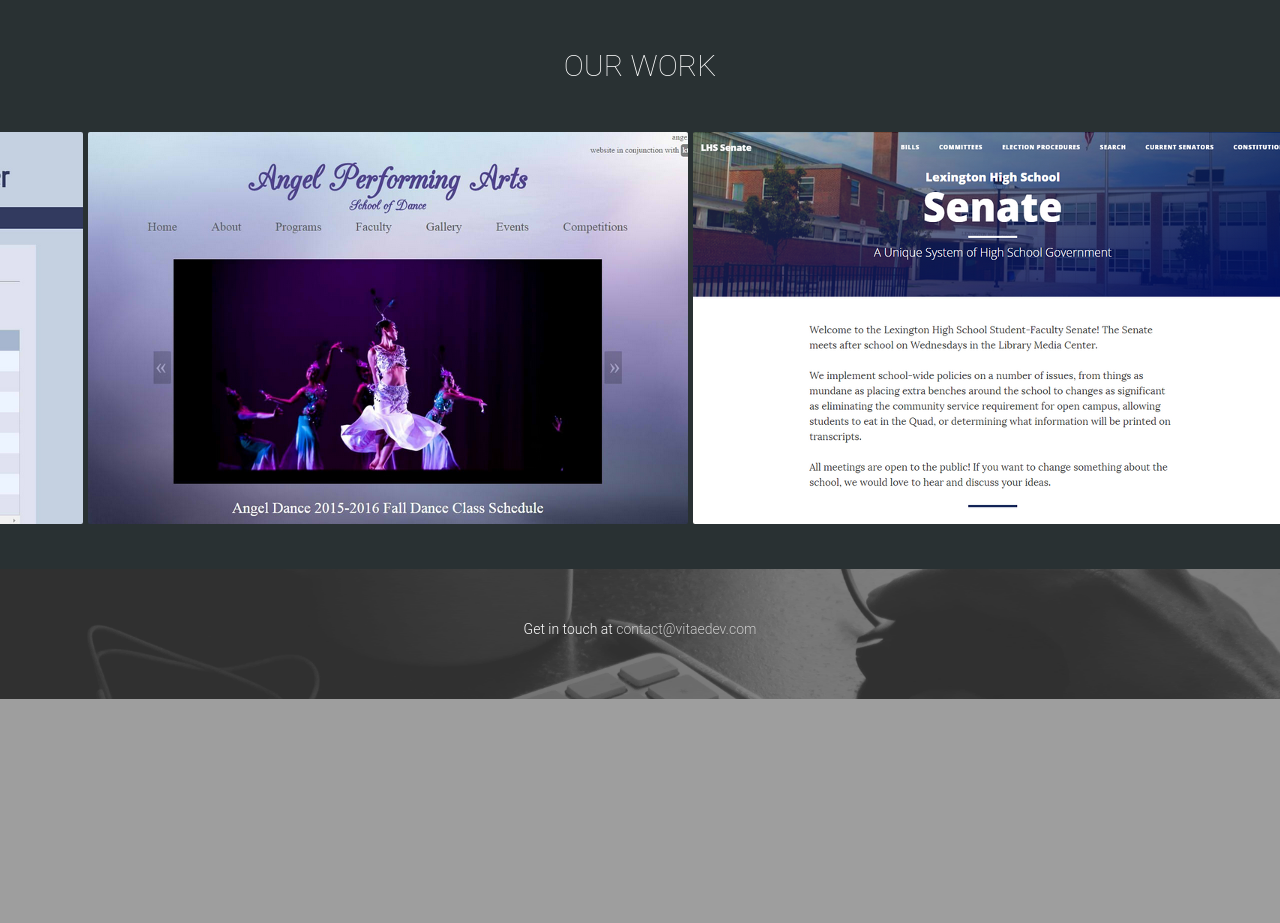
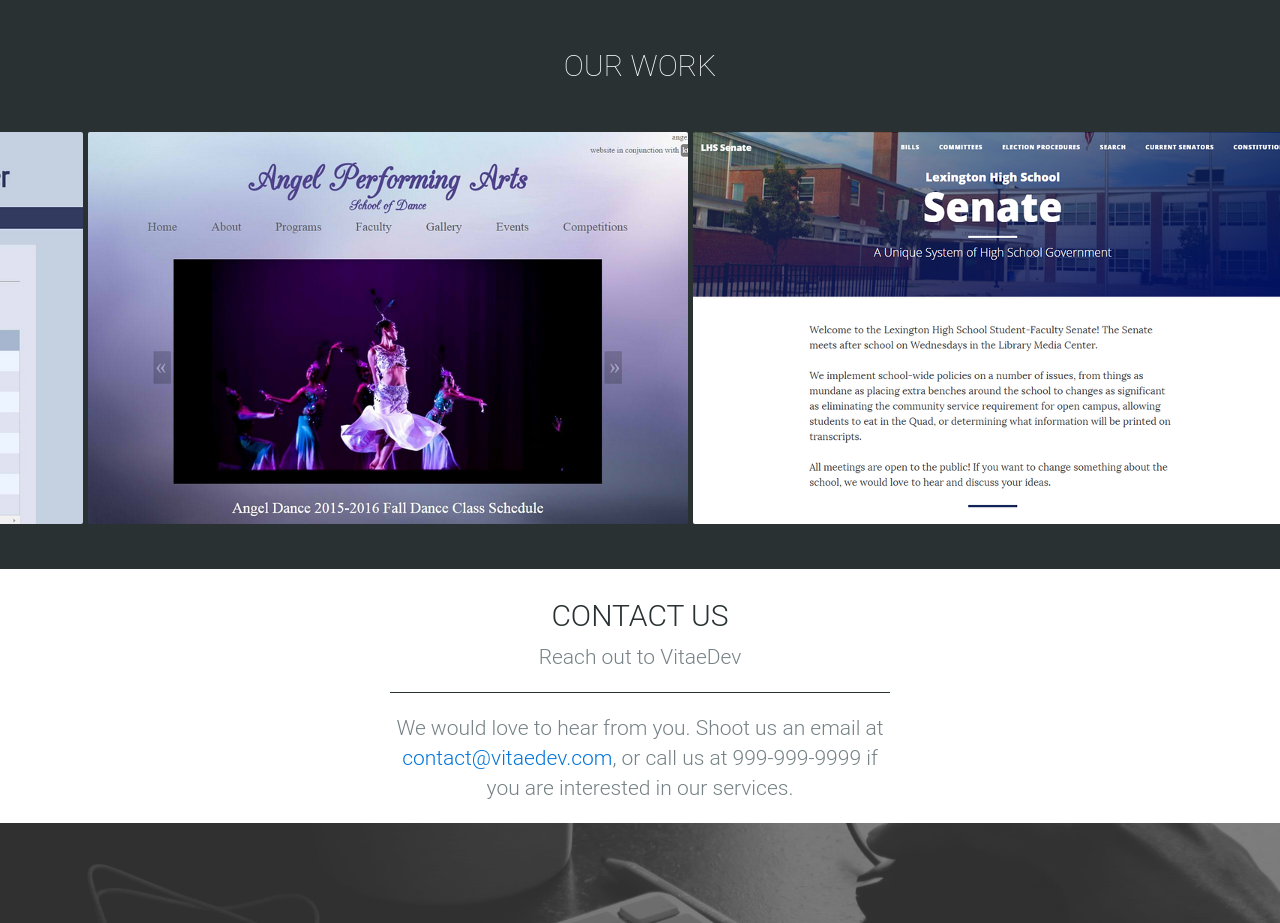
Before and after one commit to vitaedev/vitaedev.github.io, a PHP site: page / in a window 1280 px wide. Shown: the part 1330-2253 px from the top of the page. Before the commit the page ends 2029 px from the top, so only its background shows below. Run offline with PHP 8.4, Linux system fonts and the light colour scheme; some libraries are stand-ins or nearby versions; some web fonts are replaced.

Commit message:
added contact section and did some navbar changes

```diff
--- a/css/main.css
+++ b/css/main.css
@@ -476,13 +476,49 @@ footer {
   color:#6b7e84;
   font-weight: 200;
 }
+/*----------contactus--------*/
+.contactHeader{
+  text-align: center;
+  color:#293133 ;
+}
+.headerline{
+  border-width: 1px;
+  border-color: #293133;
+  width: 40%;
+  padding: 0px;
+}
+.contact{
+  text-align: center;
+  color: #768286;
+}
+
+.contactText{
+
+ width: 500px;
+ margin: 0 auto;
+}
+/*----------Navbar stuff----------*/
+.navbar .brand{
+  margin-left:+100px !important;
+  margin-right:-100px !important;
+}
+.navbar .navbar-right{
+  margin-right: 100px !important;
+}
+.navbar {min-height: 80px;}
+.navbar-brand {padding: 0 15px; height: 80px; line-height: 80px;}
+@media (min-width: 768px){}
+.navbar-nav > li > a {
+    padding-top: 30px !important;
+    padding-bottom: 30px !important;
+}
 /*----------LEARNINGPAGES----------*/
 
 .learningHeader{
   /*text-align: center;*/
   background-color: #293133 !important;
   min-height: 400px;
-  padding-top: 50px !important;
+  padding-top: 80px !important;
 
 }
 .inner h1{
@@ -501,8 +537,8 @@ footer {
   color: #293133;
 }
 .frontEnd h1{
-  padding-top: 60px;
-  margin-top: -40px;
+  padding-top: 100px;
+  margin-top: -80px;
 }
 .learningthumbnail{
   margin-top: 5px;
--- a/index.html
+++ b/index.html
@@ -28,17 +28,17 @@
           <span class="icon-bar"></span>
           <span class="icon-bar"></span>
         </button>
-        <a class="navbar-brand" href="#top">VITAEDEV</a>
+        <a class="navbar-brand brand" href="#top" style = "font-size: 200%">VitaeDev</a>
       </div>
 
       <!-- Collect the nav links, forms, and other content for toggling -->
-      <div class="collapse navbar-collapse" id="bs-example-navbar-collapse-1">
+      <div class="collapse navbar-collapse navRight" id="bs-example-navbar-collapse-1">
         <ul class="nav navbar-nav navbar-right">
-          <li><a href="#explore">About</a></li>
+          <li><a href="#explore" style = "font-size: 120%">ABOUT</a></li>
           <!--<li class="active"><a href="#explore">About <span class="sr-only">(current)</span></a></li>-->
-          <li><a href="#pastWork">Past Work</a></li>
-          <li><a href="#members">Members</a></li>
-          <li><a href="learningPages.html">Learning Pages</a></li>
+          <li><a href="#pastWork" style = "font-size: 120%">WORK</a></li>
+          <li><a href="#members" style = "font-size: 120%">CONTACT</a></li>
+          <li><a href="learningPages.html" style = "font-size: 120%">LEARN</a></li>
 
 
         </ul>
@@ -141,7 +141,14 @@
         <a href = "http://new.lexingtoncommunityed.org/"><img src="images/lexplorations.png"></a>
       </div>
     </div>
-
+     <div class = "container contactUs" id = "contact">
+            <h2 class = "contactHeader">CONTACT US</h2>
+            <p style = "font-size: 150%" class = "contact">Reach out to VitaeDev</p>
+            <hr class = "headerline">
+            <div class = "contactText">
+            <p style = "font-size: 150%" class = "contact">We would love to hear from you. Shoot us an email at <a href="mailto:contact@vitaedev.com">contact@vitaedev.com</a>, or call us at 999-999-9999 if you are interested in our services.<p>
+          </div>
+      </div>
     <!--<section class = "team" id = "members">
       <div class="container">
         <h2 class = "teamheader titles">MEMBERS</h2>
@@ -199,10 +206,10 @@
   </main>
 
   <footer>
-    <p>
+   <!-- <p>
       Get in touch at
       <a href="mailto:contact@vitaedev.com" style="color: #ccc;">contact@vitaedev.com</a>
-    </p>
+    </p>-->
   </footer>
 
   <script>
```
Also changed, not shown: learningPages.html (+6 -4 lines).
